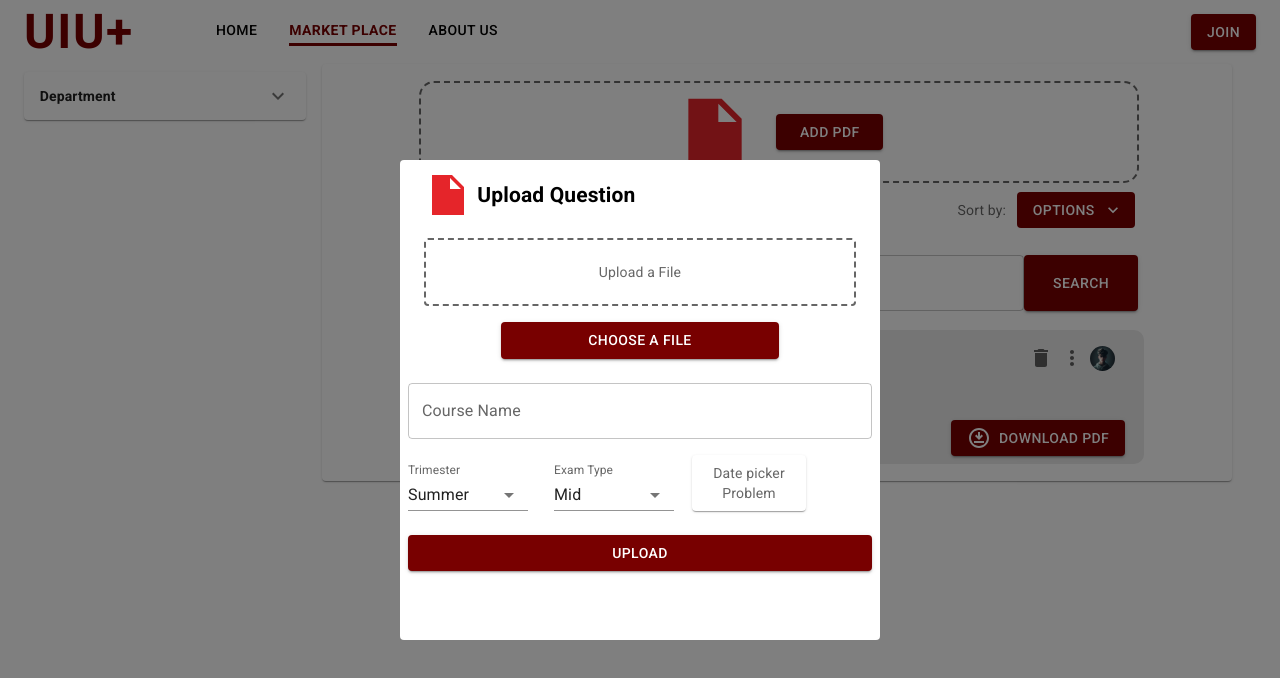
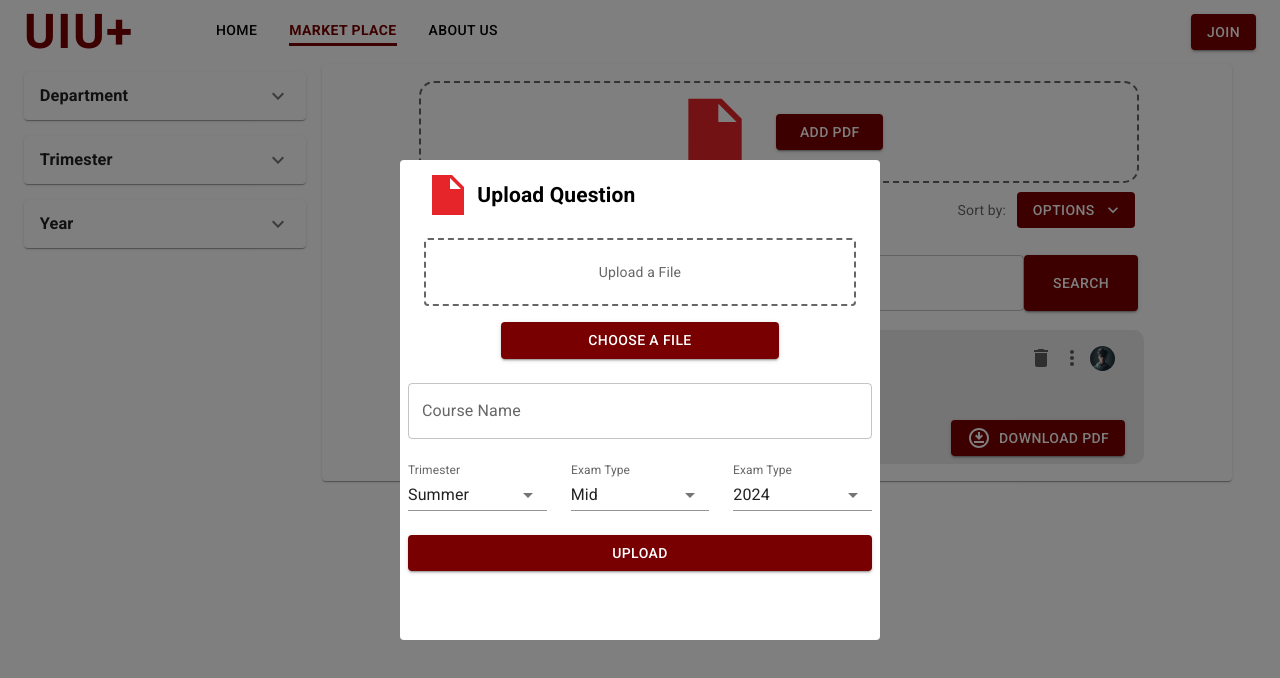
Before and after one commit to nadibahsan10/frontend, a React (Vite) app: page /market in a window 1280 px wide. Both pictures are taken after typing "Sample" into the empty fields and a click on the button "ADD PDF". Shown: the top 678 px of the page. Built offline with nearby package versions, Linux system fonts and the light colour scheme.

Commit message:
Dynamic Filter

```diff
--- a/src/QuestionBank/Component/AddPdf.jsx
+++ b/src/QuestionBank/Component/AddPdf.jsx
@@ -22,7 +22,7 @@ const Item = styled(Paper)(({ theme }) => ({
 }));
 
 
-
+const currentYear = new Date().getFullYear();
 
 
 function AddPdf() {
@@ -37,9 +37,8 @@ function AddPdf() {
 
   return (
     <div>
-      <form action="" method="get">
-        <Box sx={{ flexGrow: 1 }}>
-          <Grid container spacing={1} columnGap={3}>
+      <Box component="form" method="POST" sx={{ flexGrow: 1 }}>
+        <Grid container spacing={1}>
 
           <Grid item xs={8}>
             <Item sx={{ display: 'flex', alignItems: "center", margin: "1% 5%", boxShadow: "none" }}>
@@ -64,8 +63,8 @@ function AddPdf() {
           </Grid>
 
           <Grid item xs={12}>
-              <Item sx={{ boxShadow: "none"}}>
-                <Button variant="contained" sx={{ width: "60%"}}>
+            <Item sx={{ boxShadow: "none" }}>
+              <Button variant="contained" sx={{ width: "60%" }}>
                 CHOOSE A FILE
               </Button>
             </Item>
@@ -77,7 +76,7 @@ function AddPdf() {
             </Item>
           </Grid>
 
-            <Grid item xs={3}>
+          <Grid item xs={4}>
             <Item sx={{ boxShadow: "none" }}>
               <Box sx={{ minWidth: 120 }}>
                 <FormControl fullWidth>
@@ -100,7 +99,7 @@ function AddPdf() {
             </Item>
           </Grid>
 
-            <Grid item xs={3}>
+          <Grid item xs={4}>
             <Item sx={{ boxShadow: "none" }}>
               <Box sx={{ minWidth: 120 }}>
                 <FormControl fullWidth>
@@ -122,9 +121,27 @@ function AddPdf() {
             </Item>
           </Grid>
 
-            <Grid item xs={3}>
-              <Item sx={{}}>
-                Date picker Problem
+          <Grid item xs={4}>
+            <Item sx={{boxShadow: "none"}}>
+              <Box sx={{ minWidth: 120 }}>
+                <FormControl fullWidth>
+                  <InputLabel variant="standard" htmlFor="uncontrolled-native">
+                    Exam Type
+                  </InputLabel>
+                  <NativeSelect
+                    defaultValue={30}
+                    inputProps={{
+                      name: 'age',
+                      id: 'uncontrolled-native',
+                    }}
+                  >
+                    <option value={currentYear}>{currentYear}</option>
+                    <option value={currentYear-1}>{currentYear-1}</option>
+                    <option value={currentYear-2}>{currentYear-2}</option>
+                    <option value={currentYear-3}>{currentYear-3}</option>
+                  </NativeSelect>
+                </FormControl>
+              </Box>
             </Item>
           </Grid>
 
@@ -138,7 +155,6 @@ function AddPdf() {
 
         </Grid>
       </Box>
-      </form>
     </div>
   )
 }
--- a/src/QuestionBank/Pages/MainQuestionBank.jsx
+++ b/src/QuestionBank/Pages/MainQuestionBank.jsx
@@ -29,6 +29,11 @@ const Item = styled(Paper)(({ theme }) => ({
     color: theme.palette.text.secondary,
 }));
 
+const department = ["CSE", "EEE", "CE", "BBA", "Eco"];
+const trimester = ["FALL", "SUMMER", "SPRING"];
+const currentYear = new Date().getFullYear();
+const year = [currentYear, currentYear-1, currentYear-2, currentYear-3];
+
 
 function MainQuestionBank() {
     return (
@@ -37,7 +42,7 @@ function MainQuestionBank() {
                 <Box sx={{ flexGrow: 1 }}>
                     <Grid container spacing={1}>
                         <Grid item xs={3}>
-                            <Item sx={{ boxShadow: "none", marginLeft: "5%" }}>
+                            <Item sx={{ boxShadow: "none", marginLeft: "5%", display: "flex", flexDirection: "column", gap: "2vh"}}>
                                 <div>
                                     <Accordion>
                                         <AccordionSummary
@@ -46,17 +51,51 @@ function MainQuestionBank() {
                                             aria-controls="panel1-content"
                                             id="panel1-header"
                                         >
-                                            <h4>Department</h4>
+                                            <h3>Department</h3>
                                         </AccordionSummary>
-                                        <AccordionDetails>
-                                            <div className='checkBox'>
+                                        <AccordionDetails sx={{ display: "flex", flexDirection: "column", alignItems: "flex-start" }}>
+                                            {department.map(x => <div className='checkBox'>
                                                 <Checkbox />
-                                                <span>CSE</span>
-                                            </div>
-                                            <div className='checkBox'>
+                                                <span>{x}</span>
+                                            </div>)}
+                                        </AccordionDetails>
+                                    </Accordion>
+                                </div>
+
+                                <div>
+                                    <Accordion>
+                                        <AccordionSummary
+                                            sx={{ height: 0, }}
+                                            expandIcon={<ExpandMoreIcon />}
+                                            aria-controls="panel1-content"
+                                            id="panel1-header"
+                                        >
+                                            <h3>Trimester</h3>
+                                        </AccordionSummary>
+                                        <AccordionDetails sx={{ display: "flex", flexDirection: "column", alignItems: "flex-start" }}>
+                                            {trimester.map(x => <div className='checkBox'>
                                                 <Checkbox />
-                                                <span>EEE</span>
-                                            </div>
+                                                <span>{x}</span>
+                                            </div>)}
+                                        </AccordionDetails>
+                                    </Accordion>
+                                </div>
+
+                                <div>
+                                    <Accordion>
+                                        <AccordionSummary
+                                            sx={{ height: 0, }}
+                                            expandIcon={<ExpandMoreIcon />}
+                                            aria-controls="panel1-content"
+                                            id="panel1-header"
+                                        >
+                                            <h3>Year</h3>
+                                        </AccordionSummary>
+                                        <AccordionDetails sx={{ display: "flex", flexDirection: "column", alignItems: "flex-start" }}>
+                                            {year.map(x => <div className='checkBox'>
+                                                <Checkbox />
+                                                <span>{x}</span>
+                                            </div>)}
                                         </AccordionDetails>
                                     </Accordion>
                                 </div>
```
Lines whose indentation alone changed are shown as unchanged.
